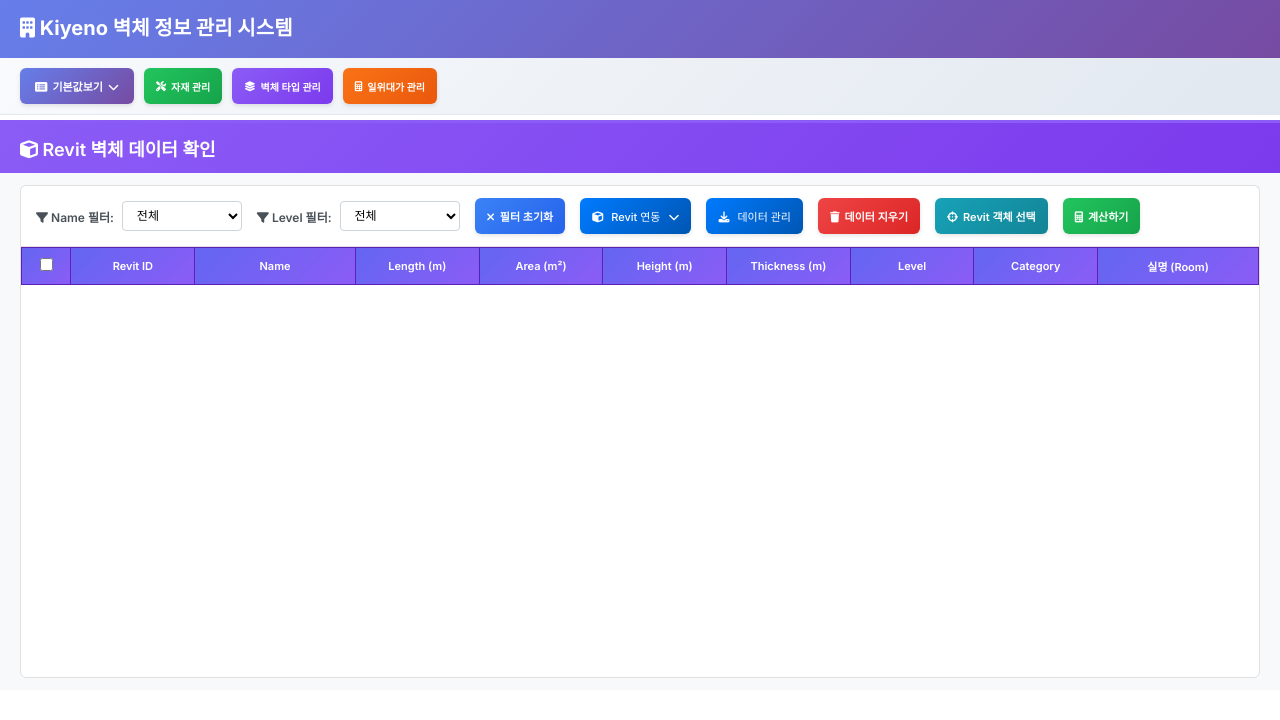
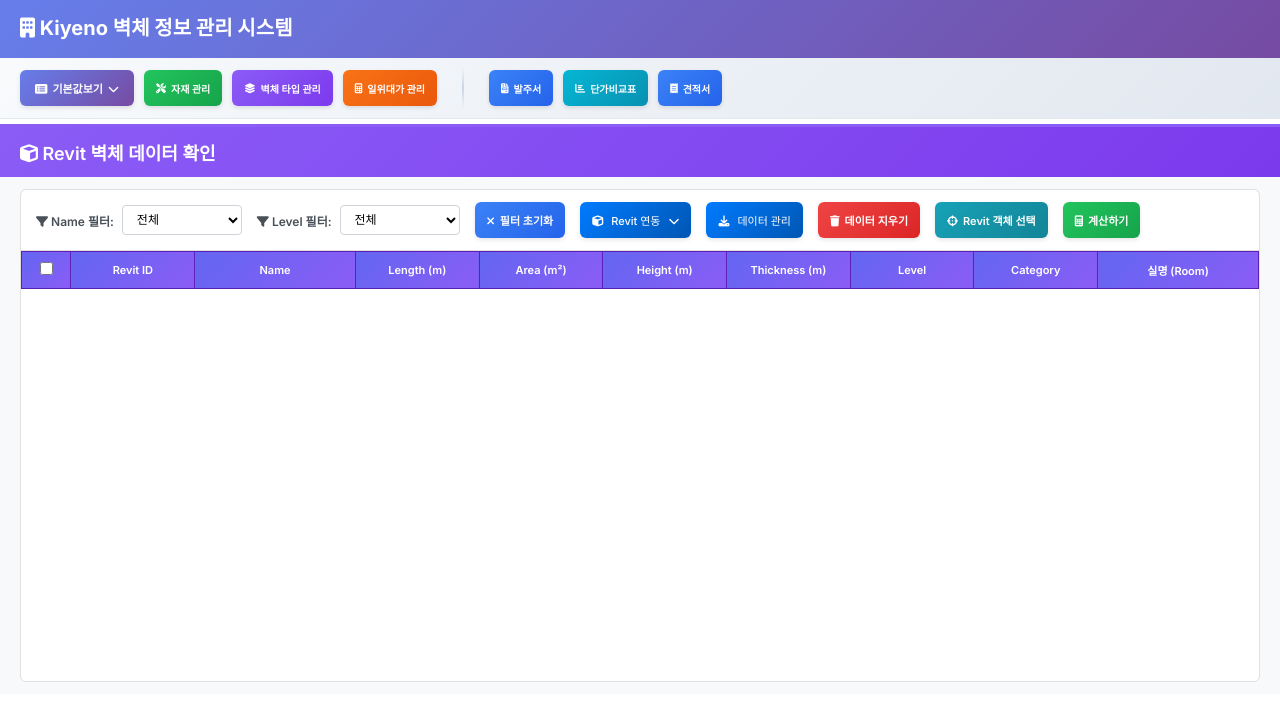
Before and after one commit to DEC-CTO/kiyeno, a website with bundled scripts: page public/index.html in a window 1280 px wide. Built offline with nearby package versions, Linux system fonts and the light colour scheme; no server answers; a script that the page names is missing; files whose address does not match are found by name.

Commit message:
상단버튼3개 구성 완

```diff
--- a/public/css/styles.css
+++ b/public/css/styles.css
@@ -467,6 +467,33 @@ body {
     background: linear-gradient(135deg, #ea580c 0%, #dc2626 100%);
 }
 
+/* 파란색 버튼 (문서 출력용) */
+.btn-blue {
+    background: linear-gradient(135deg, #3b82f6 0%, #2563eb 100%);
+    color: white;
+}
+.btn-blue:hover {
+    background: linear-gradient(135deg, #2563eb 0%, #1d4ed8 100%);
+}
+
+/* 청록색 버튼 (데이터 분석용) */
+.btn-cyan {
+    background: linear-gradient(135deg, #06b6d4 0%, #0891b2 100%);
+    color: white;
+}
+.btn-cyan:hover {
+    background: linear-gradient(135deg, #0891b2 0%, #0e7490 100%);
+}
+
+/* 버튼 구분선 */
+.button-divider {
+    width: 2px;
+    height: 40px;
+    background: linear-gradient(to bottom, transparent, #cbd5e1, transparent);
+    margin: 0 15px;
+    align-self: center;
+}
+
 /* Revit 타입 매칭 - 특별한 그라데이션 */
 .btn-revit {
     background: linear-gradient(135deg, #f59e0b 0%, #d97706 100%);
--- a/public/index.html
+++ b/public/index.html
@@ -109,6 +109,36 @@
             onclick="openUnitPriceManagement()"
           >
             <i class="fas fa-calculator"></i> 일위대가 관리
+          </button>
+
+          <!-- 구분선 -->
+          <div class="button-divider"></div>
+
+          <!-- 발주서 버튼 -->
+          <button
+            class="btn btn-blue"
+            id="purchaseOrderBtn"
+            onclick="generatePurchaseOrder()"
+          >
+            <i class="fas fa-file-invoice"></i> 발주서
+          </button>
+
+          <!-- 단가비교표 버튼 -->
+          <button
+            class="btn btn-cyan"
+            id="priceComparisonBtn"
+            onclick="generatePriceComparison()"
+          >
+            <i class="fas fa-chart-bar"></i> 단가비교표
+          </button>
+
+          <!-- 견적서 버튼 -->
+          <button
+            class="btn btn-blue"
+            id="estimateBtn"
+            onclick="generateEstimate()"
+          >
+            <i class="fas fa-receipt"></i> 견적서
           </button>
 
         </div>
--- a/public/js/app-core.js
+++ b/public/js/app-core.js
@@ -565,6 +565,37 @@ window.clearAllLocalStorageData = function() {
 };
 
 // =============================================================================
+// 문서 생성 함수들 (발주서, 단가비교표, 견적서)
+// =============================================================================
+
+/**
+ * 발주서 생성
+ */
+window.generatePurchaseOrder = function() {
+    console.log('📄 발주서 생성 요청');
+    alert('발주서 생성 기능이 곧 추가됩니다.');
+    // TODO: 발주서 생성 로직 구현
+};
+
+/**
+ * 단가비교표 생성
+ */
+window.generatePriceComparison = function() {
+    console.log('📊 단가비교표 생성 요청');
+    alert('단가비교표 생성 기능이 곧 추가됩니다.');
+    // TODO: 단가비교표 생성 로직 구현
+};
+
+/**
+ * 견적서 생성
+ */
+window.generateEstimate = function() {
+    console.log('📋 견적서 생성 요청');
+    alert('견적서 생성 기능이 곧 추가됩니다.');
+    // TODO: 견적서 생성 로직 구현
+};
+
+// =============================================================================
 // 초기화
 // =============================================================================
 
```
Also changed, not shown: 2.png (added).
